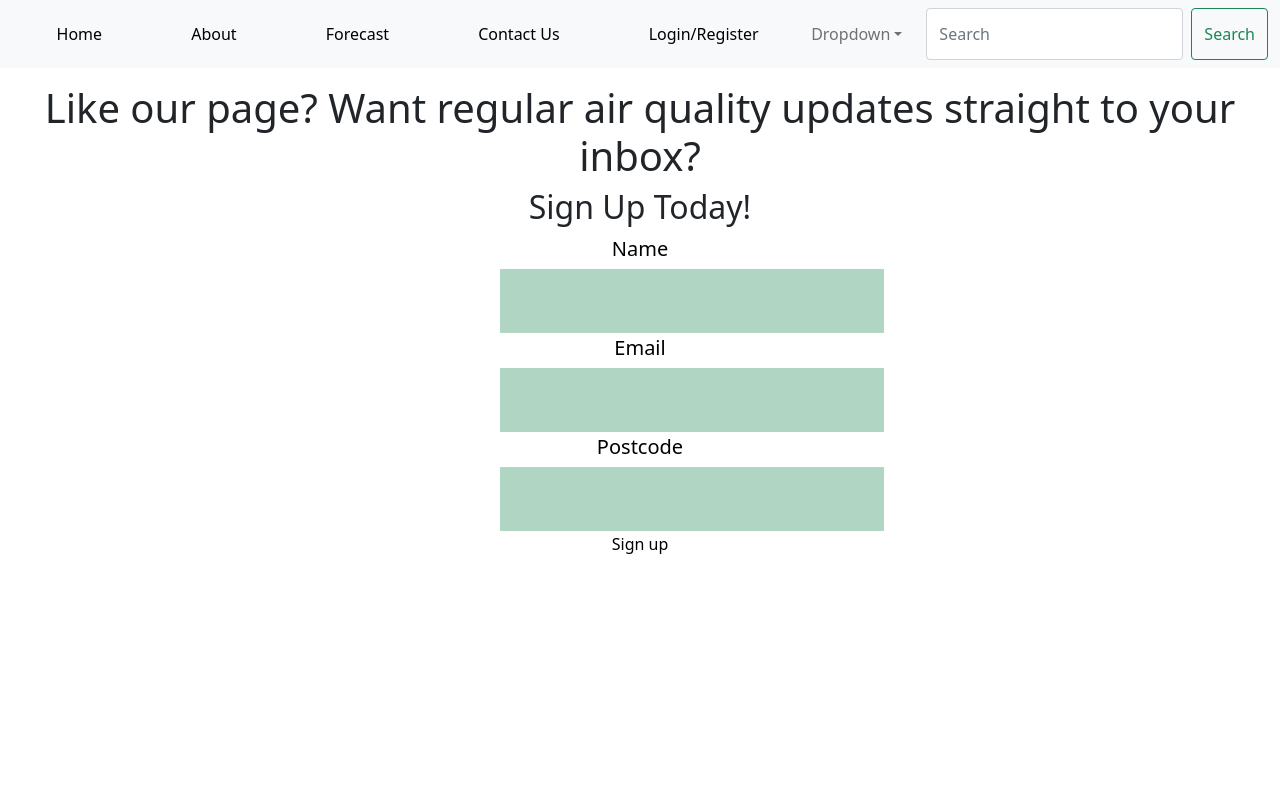
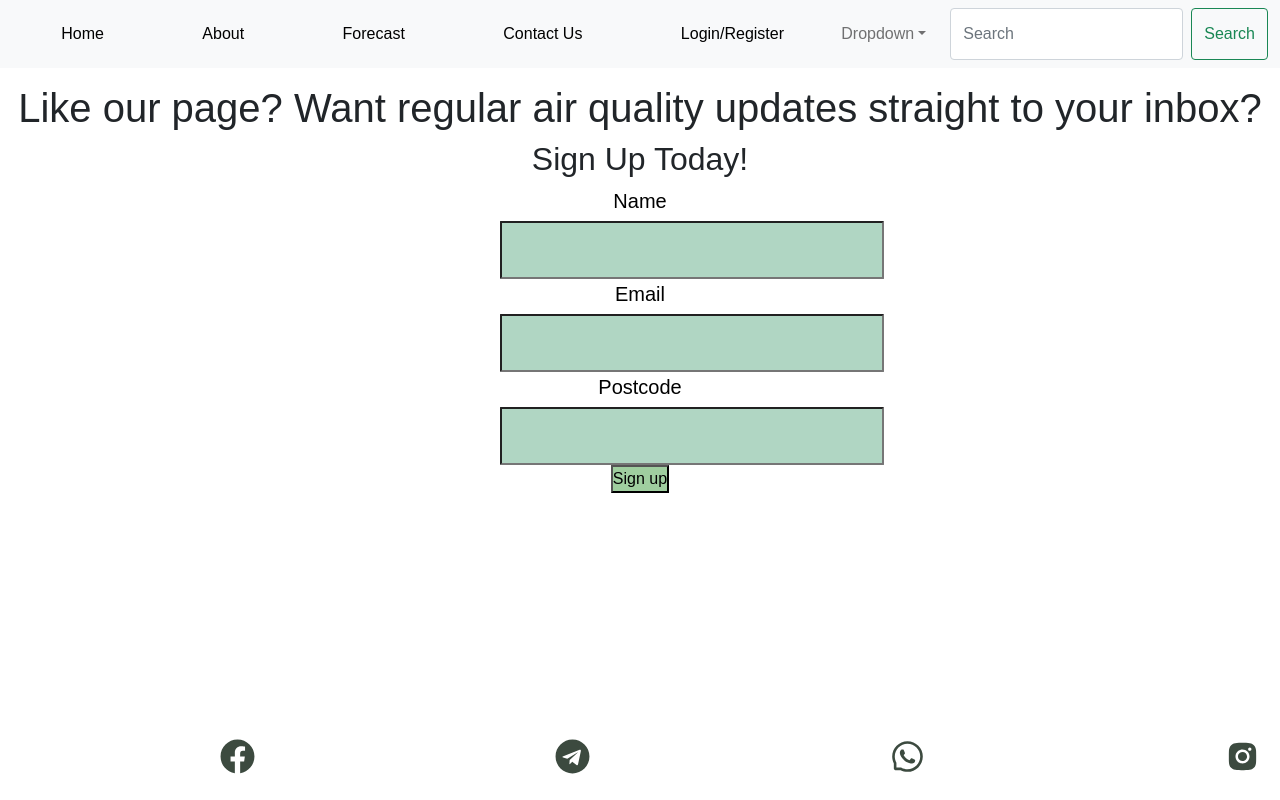
Before and after one commit to green-air/greenAirWebsite, a React (Create React App) app in the folder greenair-website/: page /Login in a window 1280 px wide. Built offline with nearby package versions, Linux system fonts and the light colour scheme.

Commit message:
got icons working
woo!

```diff
--- a/greenair-website/src/pages/About.jsx
+++ b/greenair-website/src/pages/About.jsx
@@ -19,7 +19,7 @@ function  About () {
 We are professionals dedicated to improving the health and quality of life for billions of people worldwide, by providing the world with the most accurate and actionable Air-Quality data .
 let's together rebuild our world to be better,
 let's make this earth green with various trees
-and plants that are around us for the sake of this.
+and plants that are around us.
 So that for the sake of this success, start with small things first, let's plant together, reforest, reforest
 and so on for comfort. our earth let's protect our earth</p></div>
 <img src={image} width="700" height="300" style={{position:'relative', left:'10px'}}></img>
@@ -30,7 +30,7 @@ and so on for comfort. our earth let's protect our earth</p></div>
 <div style={{padding:'40px'}}>
 <h1 style={{textAlign:'center', fontFamily:'Jazz LET, fantasy'}}>Take the Pledge.
 Be the Change</h1>
-<p style={{textAlign:'center', maxWidth: '50%', position:'relative', left:'180px', fontFamily:'Georgia, serif', fontWeight: 'bold'}}>A car-Free day encourages motorists to give up their cars for a day. Orgaied events are held in som citites and countries. September 22nd is World Car Free Day. According to the washington post, this event promotes improvement of mass transit, cycling and walking, and the development of communities where jobs are closer to home and where shoppping is within walking distance. Studies showed that for short trips in cities, one can reach more quickly using a bicycle rather than using a car.</p></div>
+<p style={{textAlign:'center', maxWidth: '50%', position:'relative', left:'180px', fontFamily:'Georgia, serif', fontWeight: 'bold'}}>A car-Free day encourages motorists to give up their cars for a day. Organised events are held in some citites and countries. September 22nd is World Car Free Day. According to the washington post, this event promotes improvement of mass transit, cycling and walking, and the development of communities where jobs are closer to home and where shoppping is within walking distance. Studies showed that for short trips in cities, one can reach more quickly using a bicycle rather than using a car.</p></div>
 <img src={require('../images/world car free pic.png')} width="400" height="300" style={{position:'relative', left:'300px'}}></img>
 </div>
 
--- a/greenair-website/src/pages/Login.js
+++ b/greenair-website/src/pages/Login.js
@@ -1,6 +1,10 @@
 import React, { useState, } from "react";
 import "../pages/login.css"
 import LoginForm from "./LoginForm.js"
+import "../App.js"
+import Icons from "../Socials_component/Socials.jsx"
+import background from"../images/Homepage.jpg";
+import image from '../images/logo(light).png'
 
 function Login () {
     const adminUser = {
@@ -9,6 +13,7 @@ function Login () {
     }
     const [user, setUser] = useState({name:'"', email:""});
     const [error, setError]= useState("");
+
 
 
 
@@ -23,13 +28,19 @@ function Login () {
         setUser({name:"", email:""});
     }
     return (
-        <div className= "App">
-            {(user.email !=="") ? (
-             <div className="welcome"><h2> Welcome,<span>{user.name}</span></h2>
-             <button onClick={Logout}>Logout</button>
+         <div className= "App">
+           {/* {(user.email !=="") ? (
+        //      <div className="welcome"><h2> Welcome,<span>{user.name}</span></h2>
+        //      <button onClick={Logout}>Logout</button>
+        // </div>
+        // ) : ( */}
+             <LoginForm Login={Login} error ={error}
+             />
+<div className="socials">
+        <Icons />
         </div>
-        ) : ( <LoginForm Login={Login} error ={error}/>
-        )}
+
         </div>)
-}
+
+    }
 export default Login;
--- a/greenair-website/src/pages/login.css
+++ b/greenair-website/src/pages/login.css
@@ -1,17 +1,17 @@
-/* #{
+* {
     margin: 0;
     padding: 0;
     box-sizing: border-box;
     font-family: monserrat, sans-serif;
 
-} */
+}
 input, button {
 appearance: none;
-background: none;
-border: none;
+background: rgb(159, 206, 159);
+border: solid round;
 outline: none;
 }
-.LoginFrom{
+ .LoginForm{
     height: 100vh;
     display: flex;
     align-items: center;
@@ -33,20 +33,21 @@ form :after{
     z-index: 1;
     background-image: linear-gradient(to botton-right #FE4553, #18ca36);
 }
-form.form-inner{
+/* form.form-inner{
 position: relative;
 display: block;
 background-color: rgb(48, 161, 38);
 padding: 30px;
-z-index: index 1;;
-}
+z-index: index 1;
+font: sans-serif;
+} */
 
-/* form.form-inner .form-group{
+ /* form.form-inner .form-group{
     display: block;
     color: aqua;
     width: 300px;
     margin-bottom: 50px;
-} */
+}  */
 
 form .form-inner .form-group label{
     display: block;
@@ -59,7 +60,7 @@ form .form-inner .form-group input{
     display: block;
     width: 30%;
 
-    padding: 20px;
+    padding: 15px;
     margin-left: 500px;
     background-color: rgb(176, 214, 195);
     border-radius: 1px;
```
